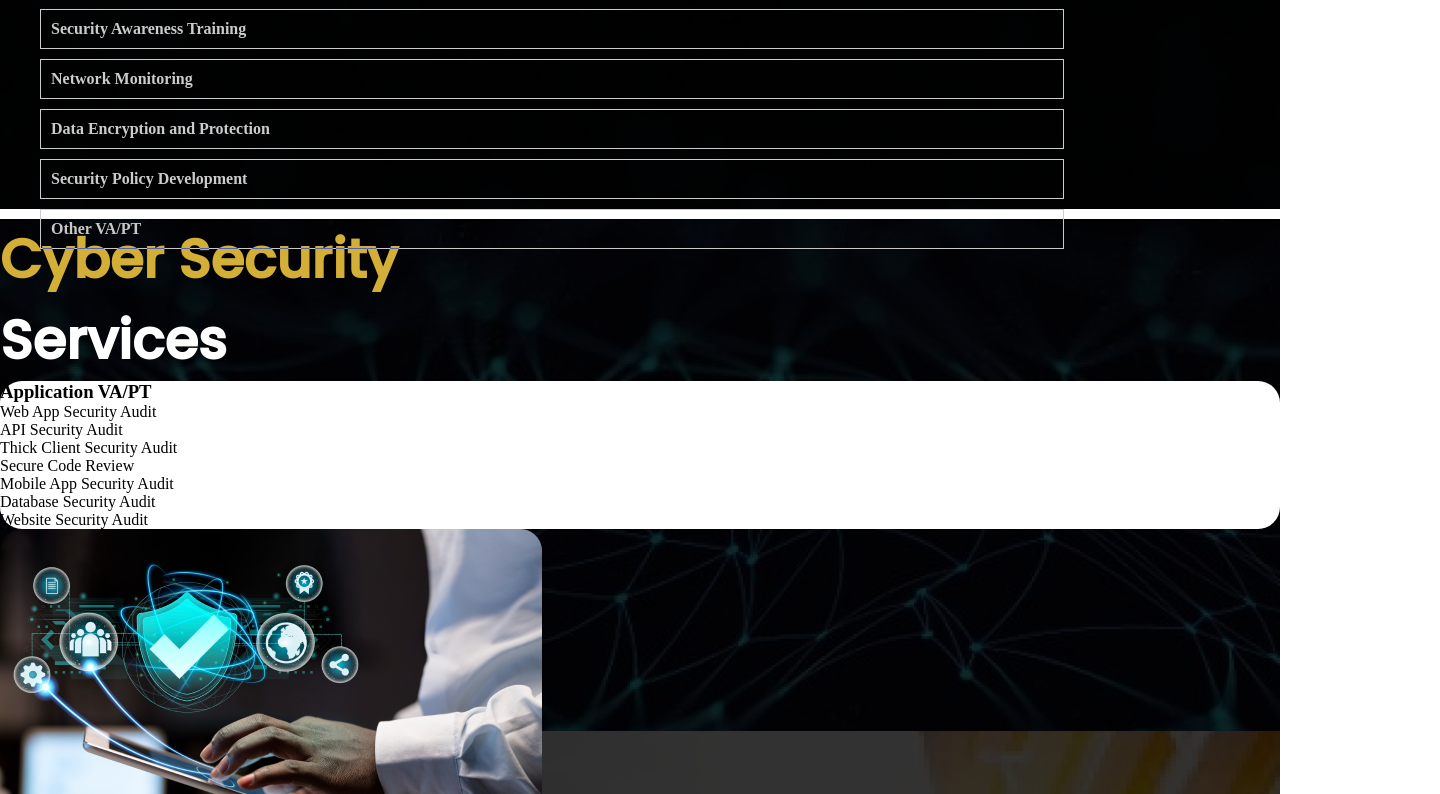
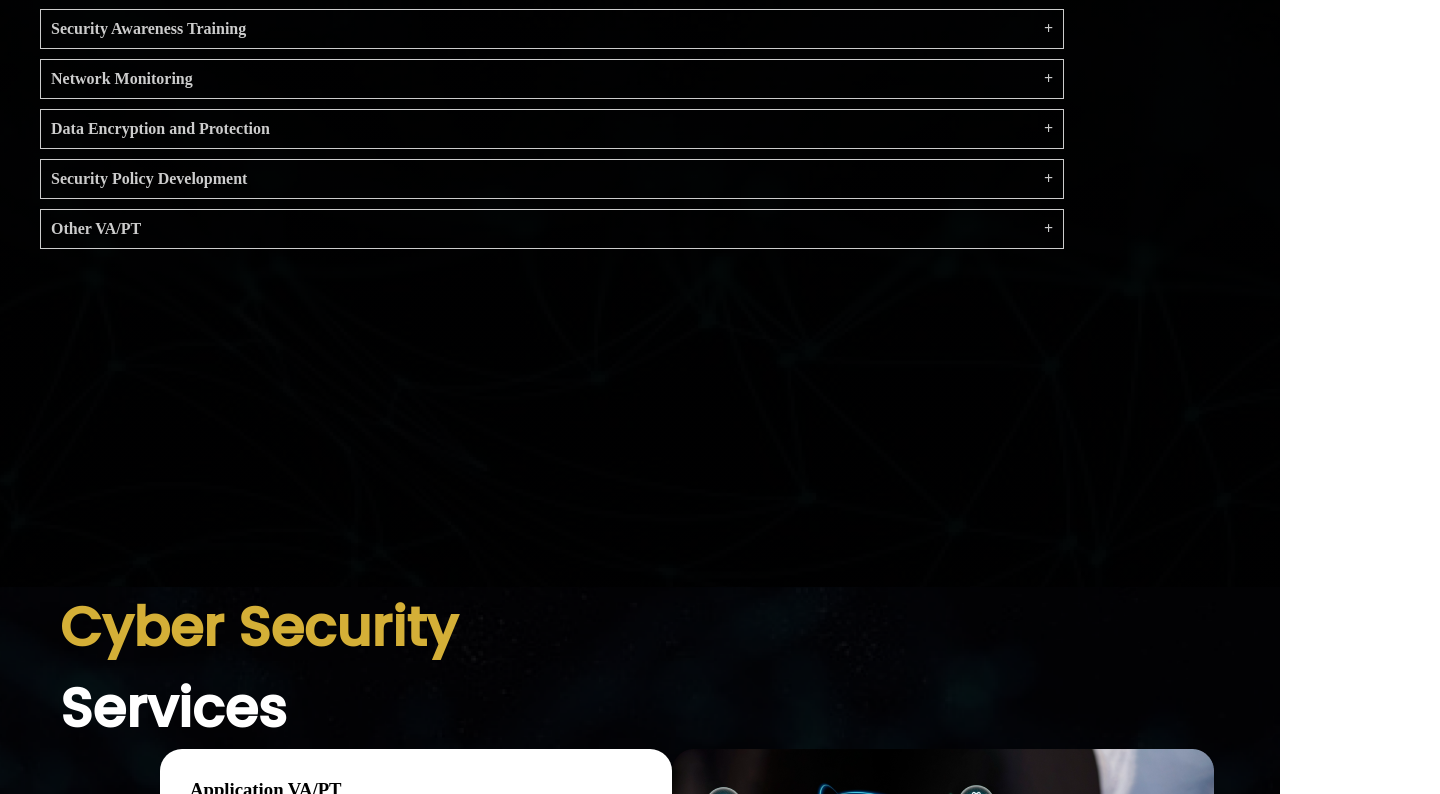
Before and after one commit to premnathdevwebm/grdnew, a React (Create React App) app: page /verticals/cyber in a window 1280 px wide. Shown: the part 1346-2140 px from the top of the page, 1440 px wide, since content can reach past the window. Built offline with nearby package versions, Linux system fonts and the light colour scheme; a web font is replaced by a local one.

Commit message:
changes made

```diff
--- a/src/components/CyberComp2/Accordian.css
+++ b/src/components/CyberComp2/Accordian.css
@@ -19,3 +19,33 @@
   .open .accordianText {
     display: block;
   }
+
+  .singleAccordian {
+    border: 1px solid #ccc;
+    padding: 10px;
+    margin-bottom: 10px;
+    width: 80%;
+    cursor: pointer;
+    color: #ccc;
+    position: relative; /* Add this */
+  }
+
+  .accordianTitle {
+    font-weight: bold;
+    display: flex; /* Add this */
+    justify-content: space-between; /* Add this */
+    align-items: center; /* Add this */
+  }
+
+  .toggleSign {
+    font-weight: bold; /* Add this to make the plus or minus bold */
+  }
+
+  .accordianText {
+    margin-top: 10px;
+    display: none;
+  }
+
+  .open .accordianText {
+    display: block;
+  }
--- a/src/components/CyberComp2/Accordian.tsx
+++ b/src/components/CyberComp2/Accordian.tsx
@@ -60,11 +60,13 @@ function SingleAccordian({ title, info }: {title: string, info: string}) {
         }}
       >
         <span>{title}</span>
+        <span className="toggleSign">{show ? "-" : "+"}</span> {/* Add this */}
       </div>
       {show && <div className="accordianText">{info}</div>}
     </div>
   );
 }
+
 
 const Accordian = () => {
   return <div className="accordian">
--- a/src/components/CyberComp2/CyberComp2.module.css
+++ b/src/components/CyberComp2/CyberComp2.module.css
@@ -1,5 +1,6 @@
 .container {
   width: 100vw;
+  height: 120vh;
 
   background: linear-gradient(
       0deg,
--- a/src/components/CyberComp3/CyberComp3.module.css
+++ b/src/components/CyberComp3/CyberComp3.module.css
@@ -1,6 +1,6 @@
 .container {
   width: 100vw;
-  height: 40vw;
+  height: 60vw;
   background-image: url("./assets/cyberthirdimg.png");
   background-repeat: no-repeat;
   background-position: center;
@@ -8,6 +8,8 @@
 }
 .container .content {
   width: 50%;
+  position: relative;
+  left: 60px;
 }
 .cyber {
   color: #d4af37;
@@ -26,10 +28,21 @@
   font-weight: 700;
   line-height: normal;
 }
-.content1{
-    position: relative;
+.content1 {
+  position: relative;
+  left: 160px;
 }
-.content11{
-    border-radius: 22px;
-background: #FFF;
+.content11 {
+  padding: 30px;
+  width: 40%;
+  border-radius: 22px;
+  background: #fff;
 }
+.content12{
+  position: absolute;
+  top: 0;
+  left: 40%;
+}
+.content12 ul{
+  color: #fff;
+}
```
Lines whose indentation alone changed are shown as unchanged.
